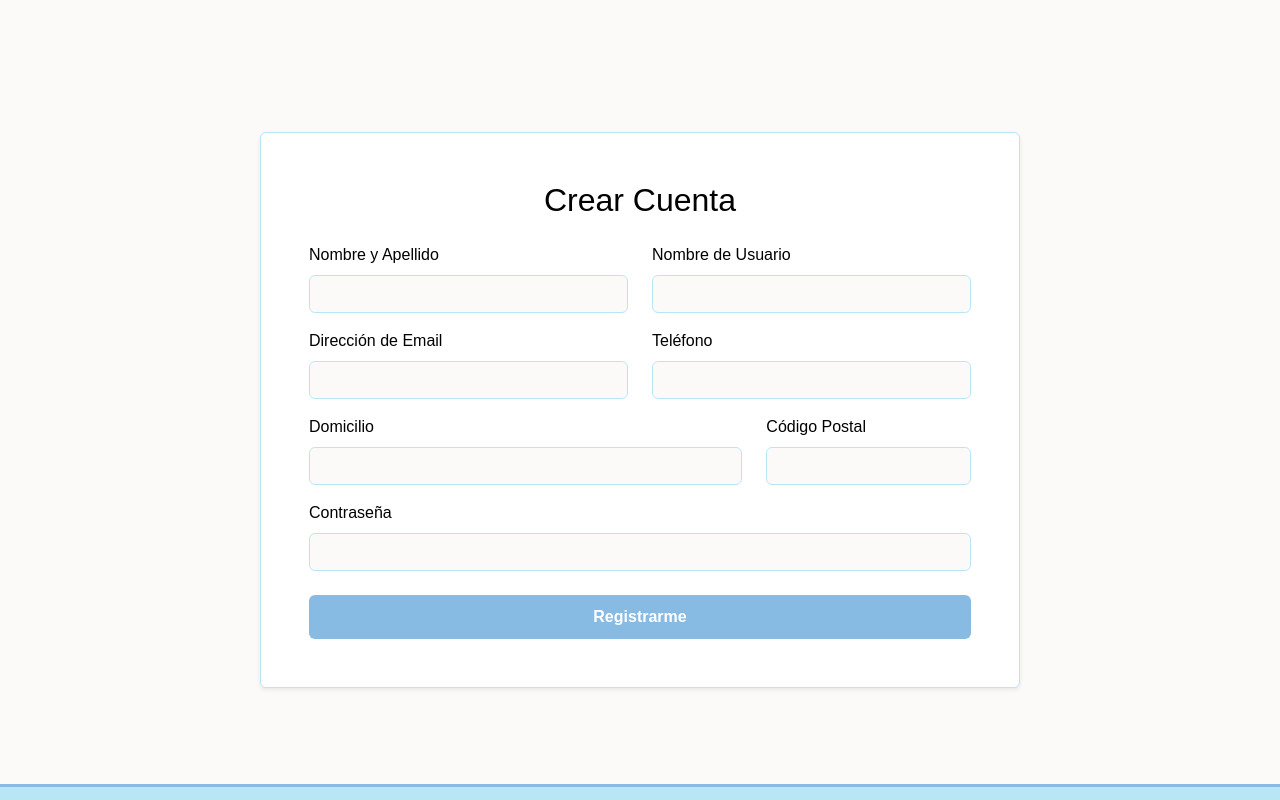
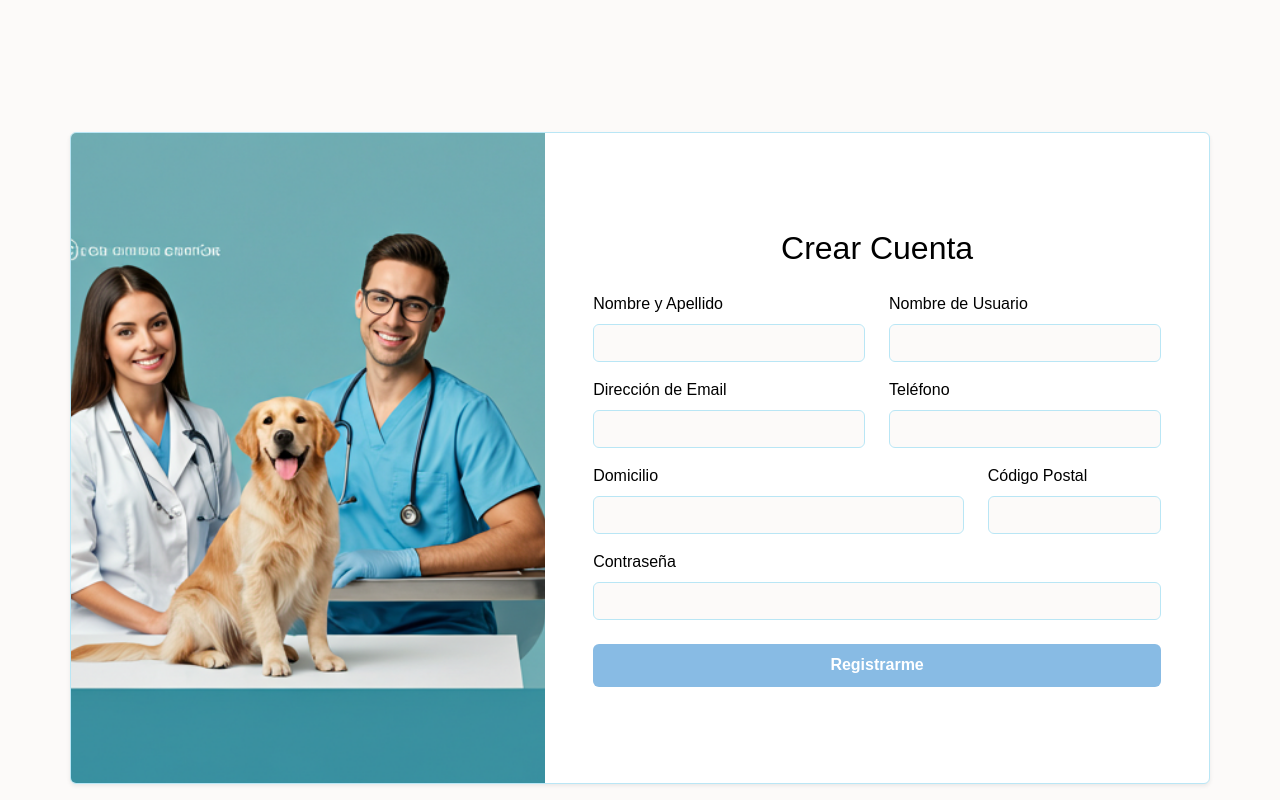
Before and after one commit to nahirperezmuze-oss/Proyecto-modulo-01, a plain HTML site: page index.html in a window 1280 px wide. Shown: the part 660-1460 px from the top of the page. Drawn offline with nearby package versions, Linux system fonts and the light colour scheme.

Commit message:
Agregue la imagen en registro y corregi la simetria de formularios

```diff
--- a/index.html
+++ b/index.html
@@ -16,7 +16,7 @@
   </head>
   <body>
     <header></header>
-    <main><section class="container my-5 py-5 login-section/">
+    <main><section class="container my-5 py-5 login-section">
     <div class="row align-items-center bg-white rounded shadow-sm overflow-hidden" style="border: 1px solid var(--color-secondary);">
 
         <div class="col-md-6 p-4 p-md-5">
@@ -50,8 +50,11 @@
 </section>
 
 <section class="container my-5 py-5 register-section">
-    <div class="row justify-content-center">
-        <div class="col-lg-8 bg-white p-4 p-md-5 rounded shadow-sm" style="border: 1px solid var(--color-secondary);">
+    <div class="row align-items-center bg-white rounded shadow-sm overflow-hidden"style="border: 1px solid var(--color-secondary);" >
+      <div class="col-md-5 p-0 d-none d-md-block" style="height: 650px;">
+            <img src="./img/registro-de-usuarios1.png" alt="Mascota PetCare Registro" class="img-fluid w-100 h-100" style="object-fit: cover;">
+        </div>
+        <div class="col-md-7 p-4 p-md-5" >
             <h2 class="mb-4 text-center font-weight-bold">Crear Cuenta</h2>
             <form action="404.html" method="GET">
                 <div class="row">
```
Also changed, not shown: img/registro-de-usuarios1.png (added).
